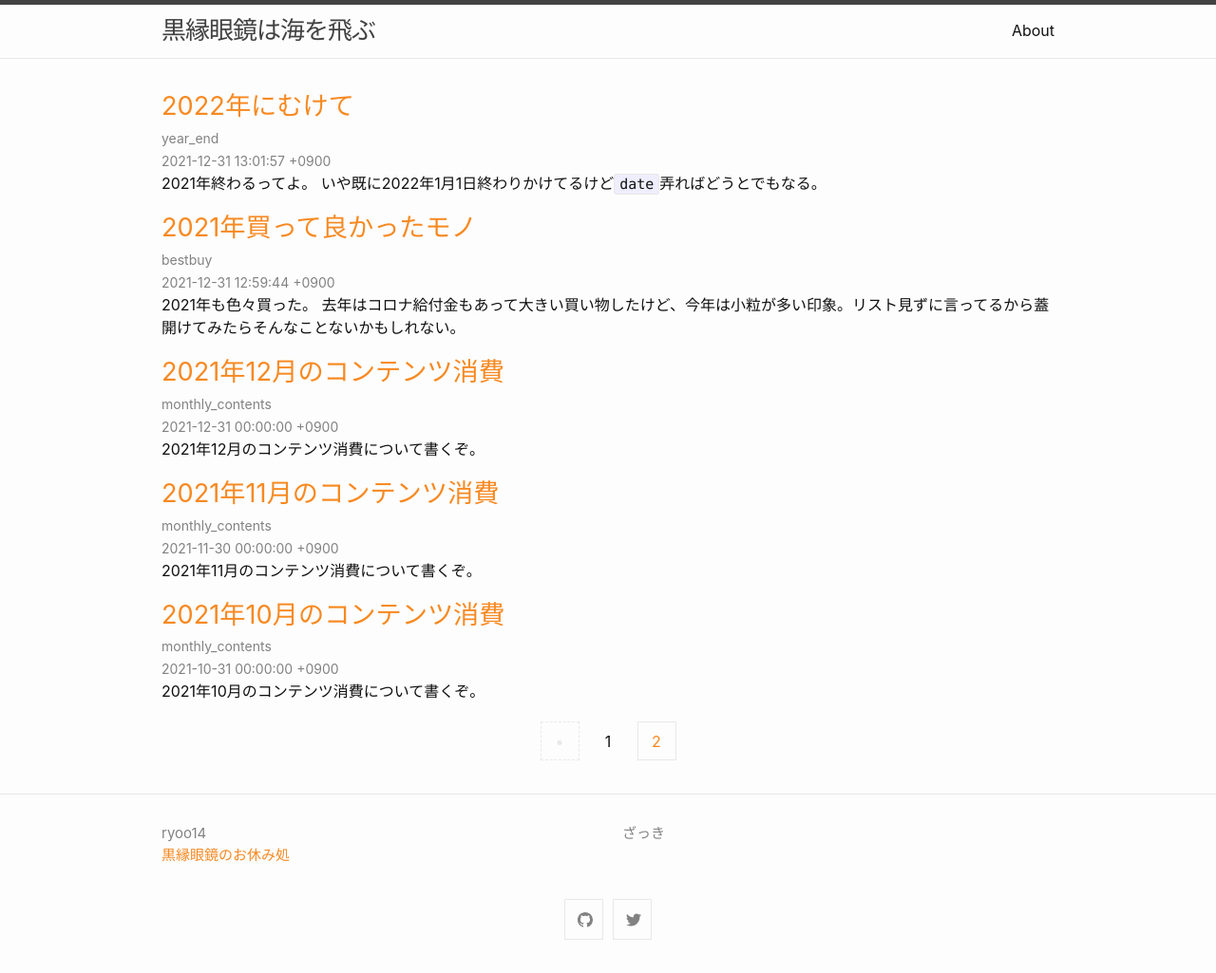
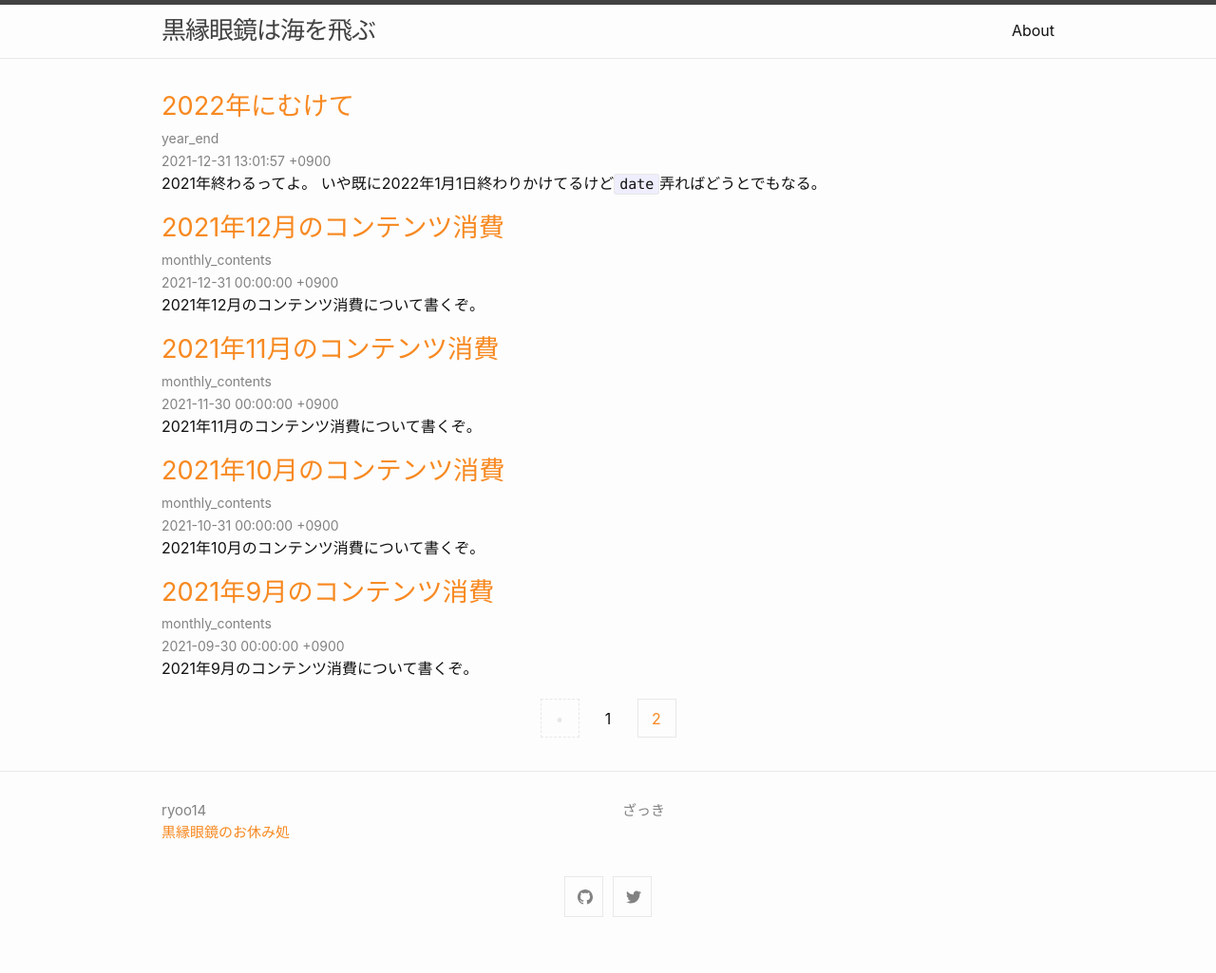
Before and after one commit to ryoo14/blog_ryoo_cc, a Jekyll site: the page built from index.html, in a window 1280 px wide. Shown: the whole page at 95% size. Built offline with Jekyll 4.4.1, drawn with Linux system fonts in a browser that asks for light colours; the list of posts is cut into pages by our own code; after the commit the page ends 1001 px from its top, so only the background shows below that.

Commit message:
2022010103

```diff
--- a/_posts/2021-12-31-bestbuy.md
+++ /dev/null
@@ -1,118 +0,0 @@
----
-layout: post
-title: 2021年買って良かったモノ
-date: 2021-12-31 12:59:44 +0900
-categories: bestbuy
----
-
-2021年も色々買った。
-去年はコロナ給付金もあって大きい買い物したけど、今年は小粒が多い印象。リスト見ずに言ってるから蓋開けてみたらそんなことないかもしれない。
-
-上から順に買って良かった度が高い。
-
-## Apple iPad Air 4
-
-妥協してiPad 無印を買ったんだけど、やっぱり我慢できずにヤフオクで処分して書い直した。
-5月に買ってから触らなかった日は1日もない。最高！
-
-唯一不満があるとすればベゼルが微妙に太いこと。そこが気になる人は大人しくPro買ったほうがいい。
-
-<iframe style="width:80%;height:240px;" marginwidth="0" marginheight="0" scrolling="no" frameborder="0" src="//rcm-fe.amazon-adsystem.com/e/cm?lt1=_blank&bc1=000000&IS2=1&bg1=FFFFFF&fc1=000000&lc1=0000FF&t=ryo14a-22&language=ja_JP&o=9&p=8&l=as4&m=amazon&f=ifr&ref=as_ss_li_til&asins=B08J6JS8TD&linkId=3672fa98a3230225d64d37d52e39c163"></iframe>
-<br />
-
-
-## DROP + INVYR HOLY PANDA メカニカルスイッチ
-
-タクタイルのフランケンスイッチ。去年かったPlanck EZのキースイッチとして買ったけど、恐らくこれがこの世に存在するキースイッチの完成形。言い過ぎて怒られそう。
-
-タクタイルは打鍵感があって非常に好み。ただし音は大きいので、子が昼寝してたりすると打てない。そこはリニアに軍配が上がる。
-
-<iframe style="width:120px;height:240px;" marginwidth="0" marginheight="0" scrolling="no" frameborder="0" src="//rcm-fe.amazon-adsystem.com/e/cm?lt1=_blank&bc1=FFFFFF&IS2=1&bg1=FFFFFF&fc1=000000&lc1=0000FF&t=ryo14a-22&language=ja_JP&o=9&p=8&l=as4&m=amazon&f=ifr&ref=as_ss_li_til&asins=B08HPMYG4T&linkId=f70d9b84850c75e85690255f842ba93b"></iframe>
-<br />
-
-
-## SONY WH-1000XM4 ミッドナイトブルー
-
-海外限定色が海外価格で数量限定販売されていたのでポチった。冬の賞与の戦利品。
-
-発売当初から色々なYouTuberがレビューしまくっていたので知っていたけど、本当にノイズキャンセリングが凄い。何故か劣化を続けるAirPods Proより全然凄い。外界の音を遮断して自分の世界に没頭したい方には本当におすすめできる。
-
-Speak To Chatという話し声を検知するとノイキャン解除してくれる機能がついているんだけど、それも地味に便利。外だといいかも。私は無効にしてるけど。
-
-
-<iframe style="width:120px;height:240px;" marginwidth="0" marginheight="0" scrolling="no" frameborder="0" src="//rcm-fe.amazon-adsystem.com/e/cm?lt1=_blank&bc1=FFFFFF&IS2=1&bg1=FFFFFF&fc1=000000&lc1=0000FF&t=ryo14a-22&language=ja_JP&o=9&p=8&l=as4&m=amazon&f=ifr&ref=as_ss_li_til&asins=B09LYR6BSN&linkId=d5f06b800b9176a454061178245bd2da"></iframe>
-<br />
-
-
-## FUJIFILM X-E4 + XF27mm F2.8 R WR
-
-
-<iframe style="width:120px;height:240px;" marginwidth="0" marginheight="0" scrolling="no" frameborder="0" src="//rcm-fe.amazon-adsystem.com/e/cm?lt1=_blank&bc1=FFFFFF&IS2=1&bg1=FFFFFF&fc1=000000&lc1=0000FF&t=ryo14a-22&language=ja_JP&o=9&p=8&l=as4&m=amazon&f=ifr&ref=as_ss_li_til&asins=B08VF2B8TM&linkId=81c088046d316c150db807388b699dbb"></iframe><iframe style="width:120px;height:240px;" marginwidth="0" marginheight="0" scrolling="no" frameborder="0" src="//rcm-fe.amazon-adsystem.com/e/cm?lt1=_blank&bc1=FFFFFF&IS2=1&bg1=FFFFFF&fc1=000000&lc1=0000FF&t=ryo14a-22&language=ja_JP&o=9&p=8&l=as4&m=amazon&f=ifr&ref=as_ss_li_til&asins=B08TRKK9ST&linkId=7d8782cc2b494a112a00ce53a79a75ba"></iframe>
-<br />
-
-
-## Nothing ear(1)
-
-
-<iframe style="width:120px;height:240px;" marginwidth="0" marginheight="0" scrolling="no" frameborder="0" src="//rcm-fe.amazon-adsystem.com/e/cm?lt1=_blank&bc1=FFFFFF&IS2=1&bg1=FFFFFF&fc1=000000&lc1=0000FF&t=ryo14a-22&language=ja_JP&o=9&p=8&l=as4&m=amazon&f=ifr&ref=as_ss_li_til&asins=B09GK88FWS&linkId=cea18e8afad810a925051ba4bb7eeea0"></iframe>
-<br />
-
-
-## Apple ブレイデッドソロループ
-
-
-<img src="https://store.storeimages.cdn-apple.com/8567/as-images.apple.com/is/grid-braided-loop-abyss-blue-s7?wid=540&hei=662&fmt=jpeg&qlt=80&.v=1630515357000" style="width:120px;height:180px;">
-<br />
-
-
-## Apple iPhone 13 mini
-
-
-<iframe style="width:120px;height:240px;" marginwidth="0" marginheight="0" scrolling="no" frameborder="0" src="//rcm-fe.amazon-adsystem.com/e/cm?lt1=_blank&bc1=FFFFFF&IS2=1&bg1=FFFFFF&fc1=000000&lc1=0000FF&t=ryo14a-22&language=ja_JP&o=9&p=8&l=as4&m=amazon&f=ifr&ref=as_ss_li_til&asins=B09M5VPW44&linkId=2c69deee07414ecf7d2936cd49da46ee"></iframe>
-<br />
-
-
-## PHILIPS S9781/31
-
-夏の賞与の戦利品。髭が微妙に濃いので良いシェーバーを奮発して買った。
-切れ味も期待通りなんだけど、エントリーモデルと比較してお手入れが圧倒的に楽。このシリーズは水洗いOKなんだけど、さっと流すだけで剃った後の髭が一切残らない。
-
-
-<iframe style="width:120px;height:240px;" marginwidth="0" marginheight="0" scrolling="no" frameborder="0" src="//rcm-fe.amazon-adsystem.com/e/cm?lt1=_blank&bc1=FFFFFF&IS2=1&bg1=FFFFFF&fc1=000000&lc1=0000FF&t=ryo14a-22&language=ja_JP&o=9&p=8&l=as4&m=amazon&f=ifr&ref=as_ss_li_til&asins=B0864F9Z42&linkId=b375656d01d8b540af82ce941651b4fe"></iframe>
-<br />
-
-
-## Apple Watch 7
-
-SEで全く問題なかったんだけど、シルバーを買ったのが唯一気になる点だった。
-そんな時、奥さんが「子供連れてる時にいちいち財布出すの大変…」というのでApple Watchをおすすめしたんだけど、新品買うのを渋っていたので、私のSEを譲るって、私は発売されたばかりの7 ミッドナイトを買った。
-
-電池持ちがマジでイマイチ。ギリギリ1日もつかなっていうレベル。
-
-
-<iframe style="width:120px;height:240px;" marginwidth="0" marginheight="0" scrolling="no" frameborder="0" src="//rcm-fe.amazon-adsystem.com/e/cm?lt1=_blank&bc1=FFFFFF&IS2=1&bg1=FFFFFF&fc1=000000&lc1=0000FF&t=ryo14a-22&language=ja_JP&o=9&p=8&l=as4&m=amazon&f=ifr&ref=as_ss_li_til&asins=B09HFFNGFF&linkId=07032f4f312f6d9b45e3edb8323de6cc"></iframe>
-<br />
-
-
-## PORTER COPPI
-
-iPadだけもって外に出たい時用にサコッシュが欲しくて買った。
-暖色で可愛いしiPad以外にスマホや鍵、財布も入るので容量も十分。
-
-
-<iframe style="width:120px;height:240px;" marginwidth="0" marginheight="0" scrolling="no" frameborder="0" src="//rcm-fe.amazon-adsystem.com/e/cm?lt1=_blank&bc1=FFFFFF&IS2=1&bg1=FFFFFF&fc1=000000&lc1=0000FF&t=ryo14a-22&language=ja_JP&o=9&p=8&l=as4&m=amazon&f=ifr&ref=as_ss_li_til&asins=B008CM2W7W&linkId=bdbdf69324419cbf6ce4c12ef75ffd11"></iframe>
-<br />
-
-
-## Anker Nano Ⅱ 45W
-
-この小ささで45W出る時代なので買った。最近発売されたお弁当箱とか100W要求するガジェットもあったりするけど、私の持ち物は45Wで十分なのでガジェットポーチに忍ばせている。
-
-
-<iframe style="width:120px;height:240px;" marginwidth="0" marginheight="0" scrolling="no" frameborder="0" src="//rcm-fe.amazon-adsystem.com/e/cm?lt1=_blank&bc1=FFFFFF&IS2=1&bg1=FFFFFF&fc1=000000&lc1=0000FF&t=ryo14a-22&language=ja_JP&o=9&p=8&l=as4&m=amazon&f=ifr&ref=as_ss_li_til&asins=B08X1M3JN9&linkId=911823ed518bd08ed3b65a2f3537c56e"></iframe>
-<br />
-
-
-
-去年かったシルフィより高いのがいくつかあって笑える。何が小粒じゃ。
-来年もいっぱい買い物して物欲を満たしていこうな。
--- a/_posts/2021-12-31-year_end.md
+++ b/_posts/2021-12-31-year_end.md
@@ -10,13 +10,13 @@ categories: year_end
 
 ##  2021年も終わり
 
-なんか何処かで読んだんだけど、2020年以降の数字が近未来感がありすぎてビビる。実際は2021年すら終わっている。ビビる。
+何かで読んだんだけど、2020年以降の数字が近未来感ありすぎてビビる。実際は2021年すら終わっている。ビビる。
 2022年とかもう車が空飛んでるイメージだ。
 
 ##  2021年はどんな年だったか
 
-娘が赤子から幼児になった感じ。めちゃくちゃ走り回るし、若干言葉？も話すようになった。もう1年半経つのか…
-家族一同元気です。
+娘が赤子から幼児になった。めちゃくちゃ走り回るし、若干言葉？も話すようになった。もう1年半経つのか…
+家族一同元気だった。
 
 仕事は相変わらず中間管理職してる。昨年度の評価が良かったので賞与が多めで年収アップ。来年は据え置きか下回る模様。
 チーム人数も増えて面倒見切れなくなってきたので、早々にサブリーダーを数人選出して小さいグループを見てもらうようにした。なかなか上手くいってるたぶん。
```
